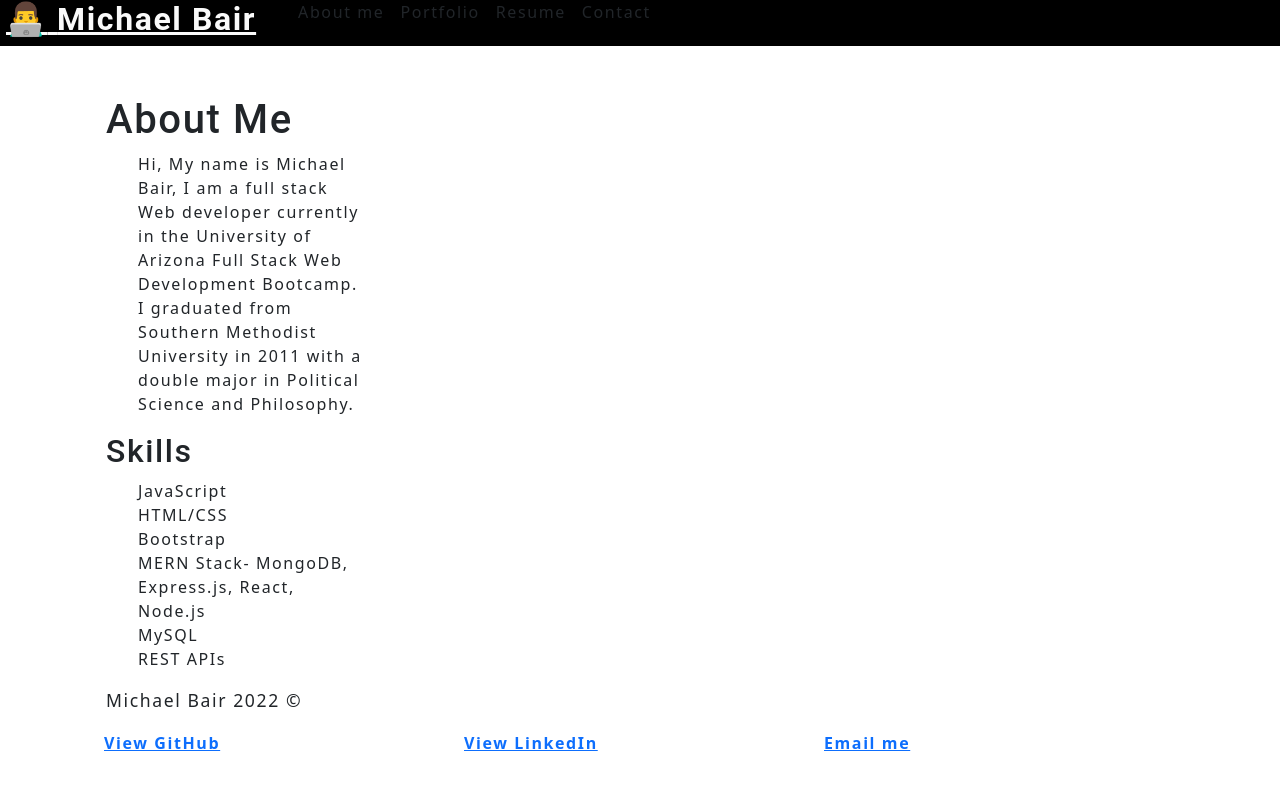
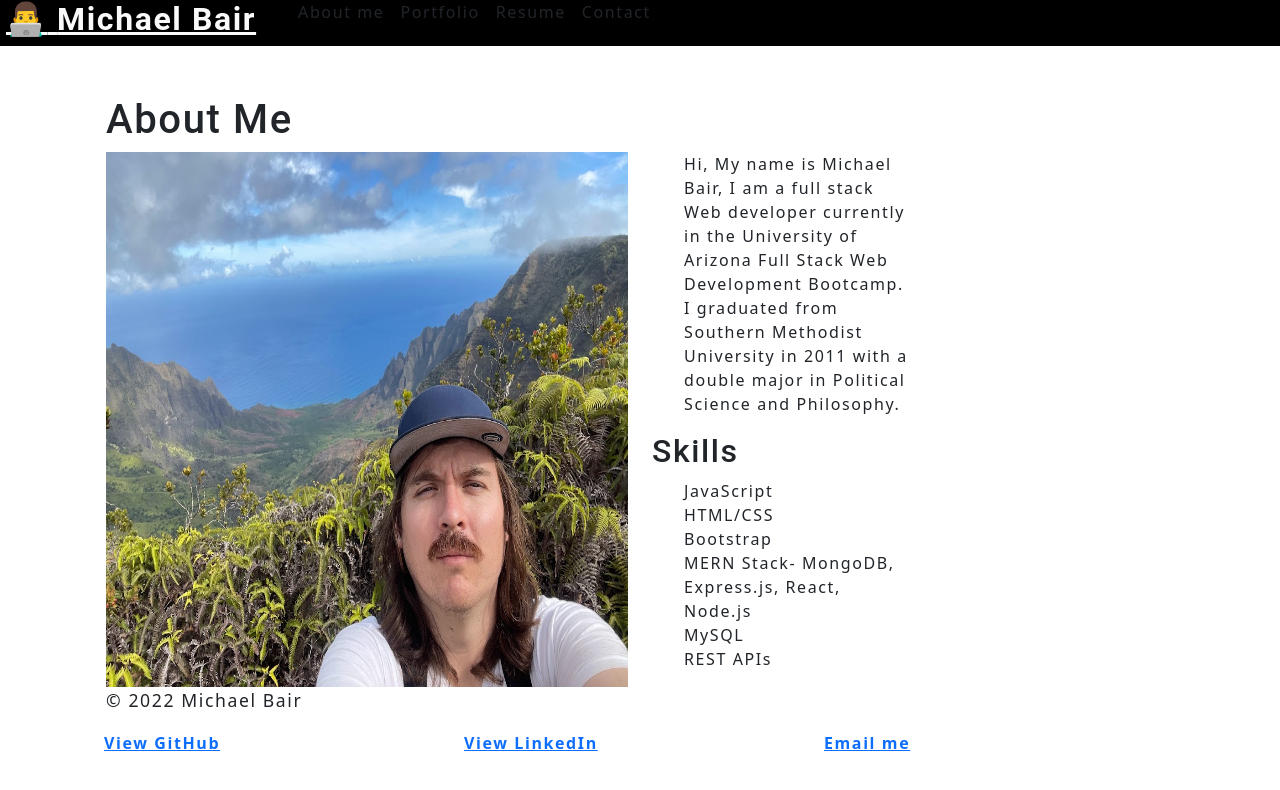
Before and after one commit to mbair87/react-portfolio, a React (Create React App) app: page / in a window 1280 px wide. Shown: the top 790 px of the page. Built offline with nearby package versions, Linux system fonts and the light colour scheme.

Commit message:
adde profile image

```diff
--- a/src/components/About/index.js
+++ b/src/components/About/index.js
@@ -1,4 +1,5 @@
 import React from "react";
+import profilePic from "../../assets/img/me.jpeg";
 
 function About() {
     return (
@@ -6,6 +7,7 @@ function About() {
         <section className="container">
             <div className="row">
                 <h1 className="col-12">About Me</h1>
+                <img src={profilePic} className="col-12 col-md-6 col-lg-6" />
                 <div className="col-12 col-md-6 col-lg-6">
                     <ul className="col-12 col-md-6 col-lg-6" >
                         <li>
--- a/src/components/Footer/index.js
+++ b/src/components/Footer/index.js
@@ -4,7 +4,7 @@ function Footer() {
     return(
         <footer className="container">
             <div className="row">
-            <p>	Michael Bair 2022	&copy;</p>
+            <p> &copy; 2022 Michael Bair</p>
             </div>
             <div className="row">
                 <a href="https://github.com/mbair87" target="_blank" className="col-12 col-md-4 col-lg-4">View GitHub</a>
```
Also changed, not shown: src/assets/img/me.jpeg (added).
